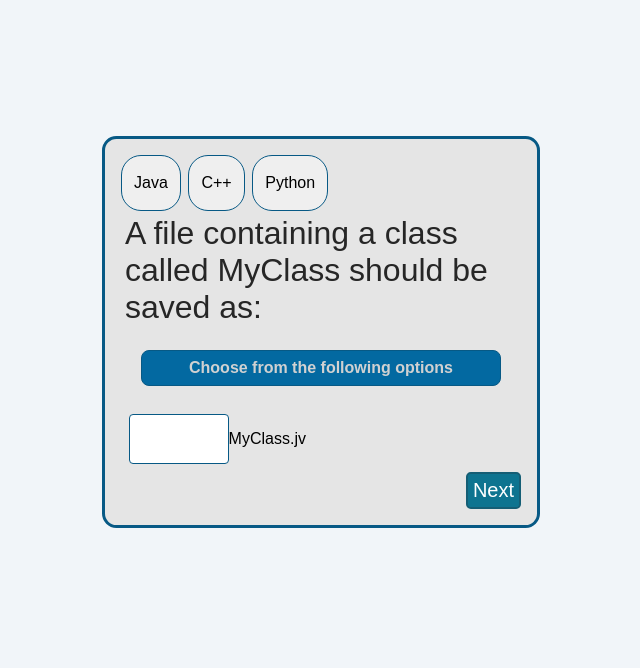
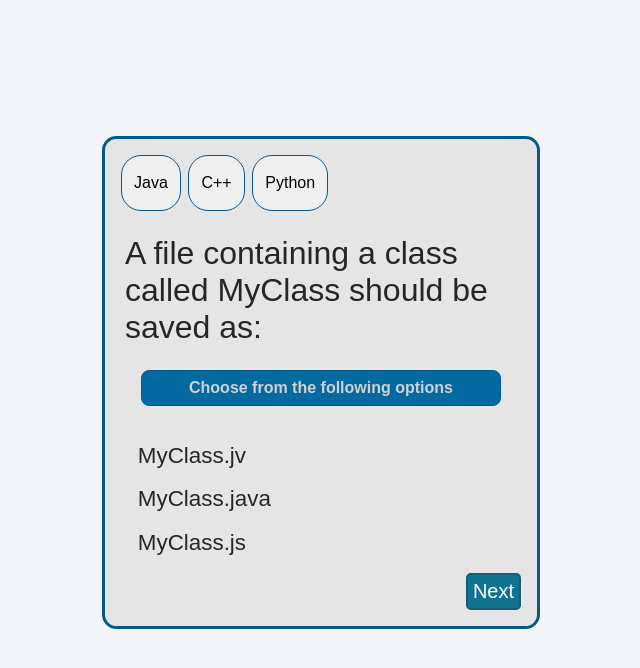
Before and after one commit to 1serkan/plainquizapp, a website built with Vite: page index.html in a window 1280 px wide. Both pictures are taken after a click on the button "Java". Shown: the whole page, without its empty margins (319-959 px from the left). Built offline with nearby package versions, Linux system fonts and the light colour scheme.

Commit message:
add type option to content creator, improvements

```diff
--- a/quiz.json
+++ b/quiz.json
@@ -9,8 +9,8 @@
                "correctAnswer": "MyClass.java",
                "id": 0,
                "language": 0,
-            "type" : 1,
-            "question": "A file containing a class called MyClass should be saved as:"
+               "question": "A file containing a class called MyClass should be saved as:",
+               "type": 0
           },
           {
                "answers": [
@@ -20,8 +20,8 @@
                "correctAnswer": "True",
                "id": 1,
                "language": 0,
-            "type" : 0,
-            "question": "Java is case-sensitive: 'MyClass' and 'myclass' has different meaning."
+               "question": "Java is case-sensitive: 'MyClass' and 'myclass' has different meaning.",
+               "type": 0
           },
           {
                "answers": [
@@ -33,8 +33,8 @@
                "correctAnswer": "A header file library",
                "id": 2,
                "language": 1,
-            "type" : 0,
-            "question": "What is #include <iostream>?"
+               "question": "What is #include <iostream>?",
+               "type": 0
           },
           {
                "answers": [
@@ -44,8 +44,8 @@
                "correctAnswer": "True",
                "id": 3,
                "language": 1,
-            "type" : 0,
-            "question": "C++ is case-sensitive: 'main' and 'Main' has different meaning."
+               "question": "C++ is case-sensitive: 'main' and 'Main' has different meaning.",
+               "type": 0
           },
           {
                "answers": [
@@ -57,8 +57,8 @@
                "correctAnswer": "Hello World!",
                "id": 4,
                "language": 1,
-            "type" : 0,
-            "question": "What is the output of the following code? \\n #include <iostream> int main() {std::cout << \\\"Hello World!\\\"; return 0;}"
+               "question": "What is the output of the following code? \\n #include <iostream> int main() {std::cout << \\\"Hello World!\\\"; return 0;}",
+               "type": 0
           },
           {
                "answers": [
@@ -68,8 +68,8 @@
                "correctAnswer": "True",
                "id": 5,
                "language": 1,
-            "type" : 0,
-            "question": "In C++, each code statement must end with a semicolon (;)."
+               "question": "In C++, each code statement must end with a semicolon (;).",
+               "type": 0
           },
           {
                "answers": [
@@ -80,8 +80,8 @@
                "correctAnswer": "Error",
                "id": 6,
                "language": 1,
-            "type" : 0,
-            "question": "What is the output of the following code? cout << \"Hello World!\""
+               "question": "What is the output of the following code? cout << \"Hello World!\"",
+               "type": 0
           },
           {
                "answers": [
@@ -92,8 +92,8 @@
                "correctAnswer": "Hello World!",
                "id": 7,
                "language": 1,
-            "type" : 0,
-            "question": "What is the output of the following code? cout << \"Hello World!\";"
+               "question": "What is the output of the following code? cout << \"Hello World!\";",
+               "type": 0
           },
           {
                "answers": [
@@ -103,8 +103,8 @@
                "correctAnswer": "True",
                "id": 8,
                "language": 1,
-            "type" : 0,
-            "question": "Statements are executed, one by one, in the same order as they are written."
+               "question": "Statements are executed, one by one, in the same order as they are written.",
+               "type": 0
           },
           {
                "answers": [
@@ -114,8 +114,8 @@
                "correctAnswer": "True",
                "id": 9,
                "language": 0,
-            "type" : 0,
-            "question": "In Java, each code statement must end with a semicolon (;)."
+               "question": "In Java, each code statement must end with a semicolon (;).",
+               "type": 0
           },
           {
                "answers": [
@@ -127,8 +127,8 @@
                "correctAnswer": "println()",
                "id": 10,
                "language": 0,
-            "type" : 0,
-            "question": "Which method is often used to print text in Java?"
+               "question": "Which method is often used to print text in Java?",
+               "type": 0
           },
           {
                "answers": [
@@ -138,8 +138,8 @@
                "correctAnswer": "True",
                "id": 11,
                "language": 0,
-            "type" : 0,
-            "question": "Text inside println() must be wrapped inside double quotes."
+               "question": "Text inside println() must be wrapped inside double quotes.",
+               "type": 0
           },
           {
                "answers": [
@@ -149,8 +149,8 @@
                "correctAnswer": "The println() method adds a line break after printing, while print() does not",
                "id": 12,
                "language": 0,
-            "type" : 0,
-            "question": "The difference between println() and print() is that:"
+               "question": "The difference between println() and print() is that:",
+               "type": 0
           },
           {
                "answers": [
@@ -161,8 +161,8 @@
                "correctAnswer": "6",
                "id": 13,
                "language": 0,
-            "type" : 0,
-            "question": "What is the output of the following code? System.out.println(3 + 3);"
+               "question": "What is the output of the following code? System.out.println(3 + 3);",
+               "type": 0
           },
           {
                "answers": [
@@ -172,8 +172,8 @@
                "correctAnswer": "False",
                "id": 14,
                "language": 0,
-            "type" : 0,
-            "question": "Numbers inside println() must be wrapped inside double quotes."
+               "question": "Numbers inside println() must be wrapped inside double quotes.",
+               "type": 0
           },
           {
                "answers": [
@@ -185,8 +185,8 @@
                "correctAnswer": "10",
                "id": 15,
                "language": 0,
-            "type" : 0,
-            "question": "What is the output of the following code? System.out.println(2 * 5);"
+               "question": "What is the output of the following code? System.out.println(2 * 5);",
+               "type": 0
           },
           {
                "answers": [
@@ -198,21 +198,8 @@
                "correctAnswer": "To explain and document code",
                "id": 16,
                "language": 0,
-            "type" : 0,
-            "question": "What is the meaning of comments in Java?"
-        },
-        {
-            "answers": [
-                "To output text",
-                "To create text variables",
-                "To explain and document code",
-                "To print text and numbers with a simple line of code"
-            ],
-            "correctAnswer": "To explain and document code",
-            "id": 17,
-            "language": 0,
-            "type" : 0,
-            "question": "What is the meaning of comments in Java?"
+               "question": "What is the meaning of comments in Java?",
+               "type": 0
           },
           {
                "answers": [
@@ -221,10 +208,10 @@
                     ".py"
                ],
                "correctAnswer": ".py",
-            "id": 18,
+               "id": 17,
                "language": 2,
-            "type" : 0,
-            "question": "What is the correct file extension for Python files?"
+               "question": "What is the correct file extension for Python files?",
+               "type": 0
           },
           {
                "answers": [
@@ -233,10 +220,10 @@
                     "python version"
                ],
                "correctAnswer": "python --version",
-            "id": 19,
+               "id": 18,
                "language": 2,
-            "type" : 0,
-            "question": "What is a correct command line syntax for checking if python is installed on your computer? (And also to check the Python version)"
+               "question": "What is a correct command line syntax for checking if python is installed on your computer? (And also to check the Python version)",
+               "type": 0
           },
           {
                "answers": [
@@ -245,10 +232,10 @@
                     "end()"
                ],
                "correctAnswer": "exit()",
-            "id": 20,
+               "id": 19,
                "language": 2,
-            "type" : 0,
-            "question": "What is a correct syntax to exit the Python command line interface?"
+               "question": "What is a correct syntax to exit the Python command line interface?",
+               "type": 0
           },
           {
                "answers": [
@@ -256,10 +243,10 @@
                     "False"
                ],
                "correctAnswer": "False",
-            "id": 21,
+               "id": 20,
                "language": 2,
-            "type" : 0,
-            "question": "Indentation in Python is for readability only."
+               "question": "Indentation in Python is for readability only.",
+               "type": 0
           },
           {
                "answers": [
@@ -268,8 +255,80 @@
                "correctAnswer": "print",
                "id": 21,
                "language": 2,
-            "type" : 1,
-            "question": "Insert the missing part of the code below to output \"Hello World\""
+               "question": "Insert the missing part of the code below to output \"Hello World\"",
+               "type": 1
+          },
+          {
+               "answers": [
+                    "carName = \"Volvo\";"
+               ],
+               "correctAnswer": "String",
+               "id": 22,
+               "language": 0,
+               "question": "Create a variable named carName and assign the value Volvo to it.",
+               "type": 1
+          },
+          {
+               "answers": [
+                    "maxSpeed = 120;"
+               ],
+               "correctAnswer": "int",
+               "id": 23,
+               "language": 0,
+               "question": "Create a variable named maxSpeed and assign the value 120 to it.",
+               "type": 1
+          },
+          {
+               "answers": [
+                    "<< 10 * 5;"
+               ],
+               "correctAnswer": "cout",
+               "id": 24,
+               "language": 1,
+               "question": "Multiply 10 with 5, and print the result.",
+               "type": 1
+          },
+          {
+               "answers": [
+                    "x"
+               ],
+               "correctAnswer": "++",
+               "id": 25,
+               "language": 1,
+               "question": "Use the correct operator to increase the value of the variable int x = 10; by 1.",
+               "type": 1
+          },
+          {
+               "answers": [
+                    "= \"Volvo\""
+               ],
+               "correctAnswer": "carname",
+               "id": 26,
+               "language": 2,
+               "question": "Create a variable named carname and assign the value Volvo to it.",
+               "type": 1
+          },
+          {
+               "answers": [
+                    "= 50"
+               ],
+               "correctAnswer": "x",
+               "id": 27,
+               "language": 2,
+               "question": "Create a variable named x and assign the value 50 to it.",
+               "type": 1
+          },
+          {
+               "answers": [
+                    "35",
+                    "35.88",
+                    "36"
+               ],
+               "correctAnswer": "35",
+               "id": 28,
+               "language": 2,
+               "question": "What will be the result of the following code: print(int(35.88))",
+               "type": 0
           }
      ]
 }
--- a/scripts.js
+++ b/scripts.js
@@ -1,4 +1,4 @@
-        const doc = document;
+        const doc = document; // TODO: morgen Content Creator so anpassen, dass type abgefragt wird und entsprechend dann quiz hinzugefügt wird.
         const quiz = {
             question: doc.querySelector("question"),
             answers: doc.querySelector("answer"),
@@ -10,7 +10,7 @@
             isClicked: false,
             type: [[], [], []],
             language: 0,
-            questions: [[], [], []], //Index 0 sind Java Fragen
+            questions: [[], [], []],
             answer: [[], [], []],
             rightChoices: [[], [], []],
             endPageText: "Congratulations, you have completed the test!",
@@ -34,6 +34,7 @@
             loadQuestion(){
                 quiz.answers.innerHTML = "";
                 quiz.question.innerText = quiz.questions[quiz.language][quiz.step];
+                doc.title =  `Question ${quiz.step}/${quiz.questions[quiz.language].length - 1}`;
                 if(quiz.type[quiz.language][quiz.step] == 0){
                     quiz.answers.style.display = "grid";
                     quiz.answer[quiz.language][quiz.step]
@@ -48,7 +49,7 @@
                     textNext.innerText = quiz.answer[quiz.language][quiz.step][0];
                     inputElement.setAttribute("id", "inputfield")
                     inputElement.maxLength = quiz.rightChoices[quiz.language][quiz.step].length;
-                    inputElement.style.width = `${quiz.rightChoices[quiz.language][quiz.step].length - 1.8}vh`
+                    inputElement.style.width = `${quiz.rightChoices[quiz.language][quiz.step].length}vh`
                     inputElement.style.fontSize = "100%";
                     inputElement.addEventListener("change", (x) => {
                         console.log(quiz.step);
@@ -69,6 +70,7 @@
             end(){
                 quiz.question.innerText = quiz.endPageText;
                 quiz.question.style.fontSize = quiz.endPageFontSize;
+                doc.title = "Quiz: Congratulations!";
                 this.message.remove();
                 this.next.remove();
                 this.answers.remove();
@@ -106,7 +108,7 @@
                     const answerElement = doc.createElement("p");
                     answerElement.innerText = x;
                     answerElement.setAttribute("id", `antwort`);
-                    (x.length) < 20 ? answerElement.style.width = `${x.length}rem` : answerElement.style.width = `20rem`;
+                    answerElement.style.width = "27.5rem";
 
                     if(!quiz.isClicked){
                         answerElement.addEventListener("mouseover", () => {!quiz.isClicked ? answerElement.style.borderBottom = "1px solid #1E3A8A" : null});
--- a/styles.css
+++ b/styles.css
@@ -104,6 +104,10 @@ button:hover {
     outline: none;
 }
 
+#languages {
+    margin-bottom: 5%;
+}
+
 @media screen and (max-width: 980px){
     #container{
         display: block;
```
Also changed, not shown: 1 other file. Lines whose indentation alone changed are shown as unchanged.
